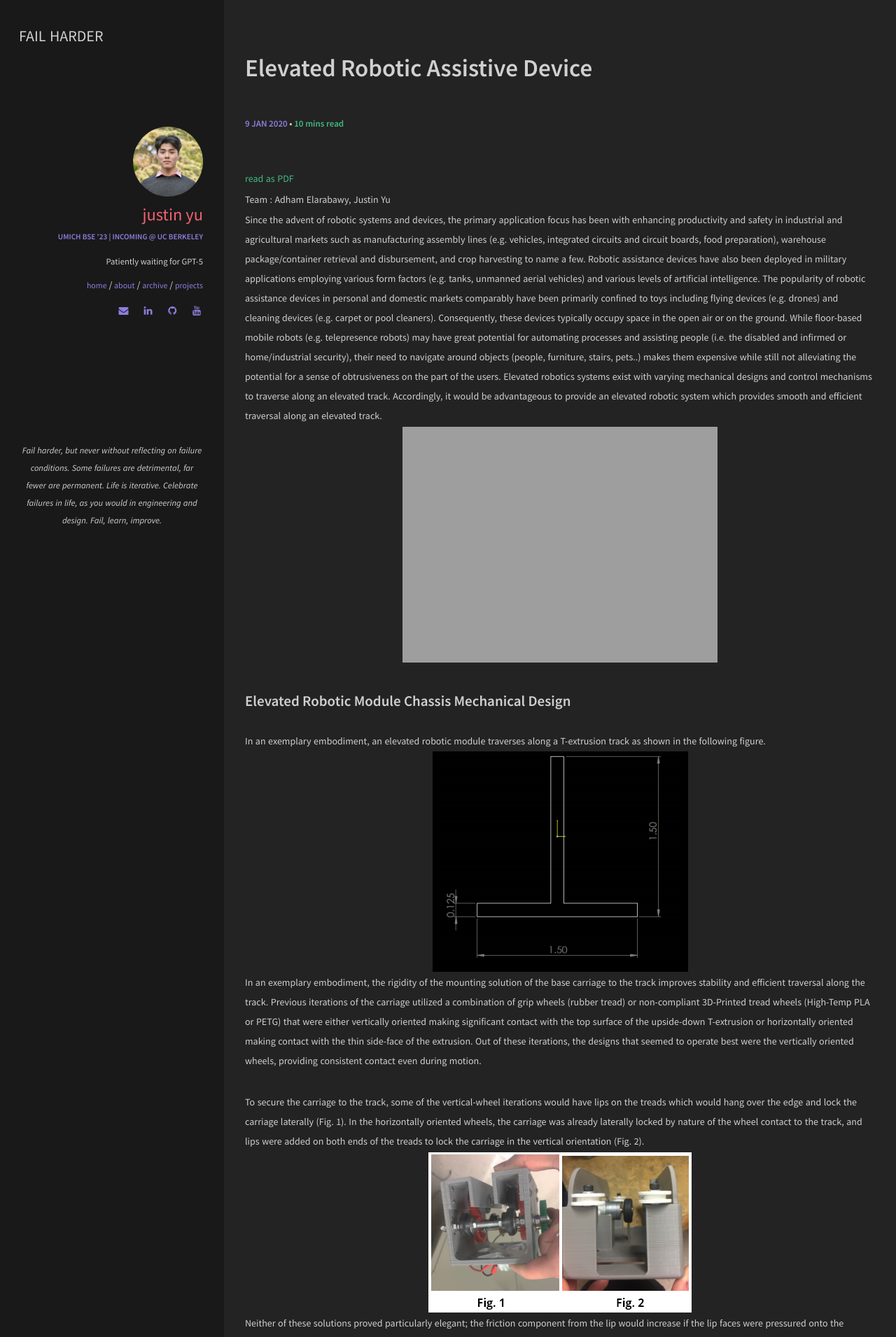
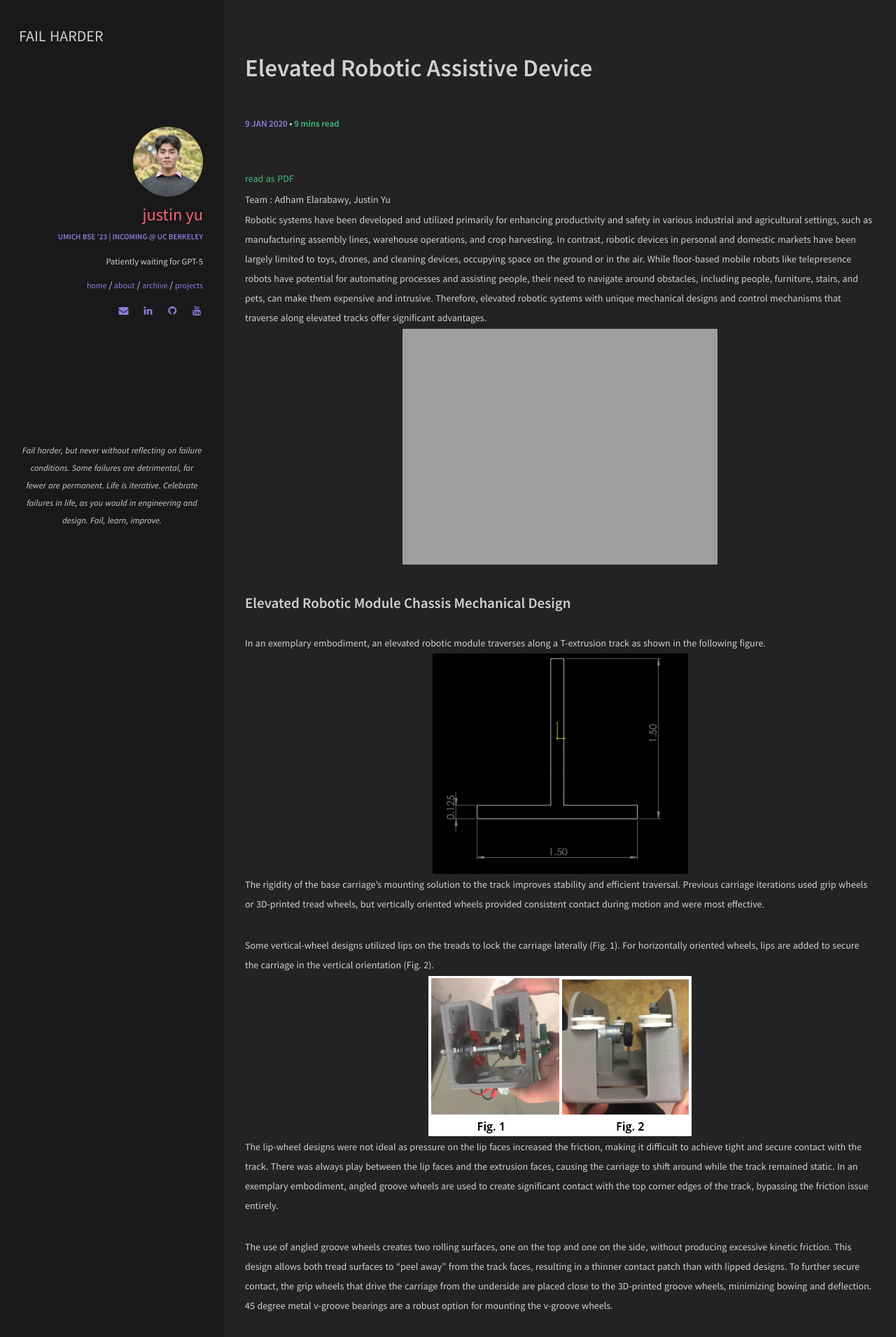
Before and after one commit to uynitsuj/uynitsuj.github.io, a Jekyll site: the page built from _posts/2020-01-09-improved-elevated-robotic-system-and-method.md, in a window 1280 px wide. Shown: the top 1911 px of the page at 70% size. Built offline with Jekyll 4.4.1, drawn with Linux system fonts in a browser that asks for light colours; some of the changed text lies outside the part shown.

Commit message:
erad reword

```diff
--- a/_posts/2020-01-09-improved-elevated-robotic-system-and-method.md
+++ b/_posts/2020-01-09-improved-elevated-robotic-system-and-method.md
@@ -9,21 +9,7 @@ image: robots/ERAD.JPG
 
 Team : Adham Elarabawy, Justin Yu
 
-Since the advent of robotic systems and devices, the primary application focus has been with enhancing
-productivity and safety in industrial and agricultural markets such as manufacturing assembly lines (e.g.
-vehicles, integrated circuits and circuit boards, food preparation), warehouse package/container retrieval
-and disbursement, and crop harvesting to name a few. Robotic assistance devices have also been
-deployed in military applications employing various form factors (e.g. tanks, unmanned aerial vehicles)
-and various levels of artificial intelligence. The popularity of robotic assistance devices in personal and
-domestic markets comparably have been primarily confined to toys including flying devices (e.g. drones)
-and cleaning devices (e.g. carpet or pool cleaners). Consequently, these devices typically occupy space in
-the open air or on the ground. While floor-based mobile robots (e.g. telepresence robots) may have great
-potential for automating processes and assisting people (i.e. the disabled and infirmed or home/industrial
-security), their need to navigate around objects (people, furniture, stairs, pets..) makes them expensive
-while still not alleviating the potential for a sense of obtrusiveness on the part of the users. Elevated
-robotics systems exist with varying mechanical designs and control mechanisms to traverse along an
-elevated track. Accordingly, it would be advantageous to provide an elevated robotic system which
-provides smooth and efficient traversal along an elevated track.
+Robotic systems have been developed and utilized primarily for enhancing productivity and safety in various industrial and agricultural settings, such as manufacturing assembly lines, warehouse operations, and crop harvesting. In contrast, robotic devices in personal and domestic markets have been largely limited to toys, drones, and cleaning devices, occupying space on the ground or in the air. While floor-based mobile robots like telepresence robots have potential for automating processes and assisting people, their need to navigate around obstacles, including people, furniture, stairs, and pets, can make them expensive and intrusive. Therefore, elevated robotic systems with unique mechanical designs and control mechanisms that traverse along elevated tracks offer significant advantages.
 
 ![Annotation 2020-08-03 214351]({{ site.url }}/img/Post1/Annotation 2020-08-03 214351.png){:height="50%" width="50%"}
 
@@ -34,45 +20,23 @@ the following figure.
 
 ![Annotation 2020-08-03 205741]({{ site.url }}/img/Post1/Annotation 2020-08-03 205741.png)
 
-In an exemplary embodiment, the rigidity of the mounting solution of the base carriage to the track
-improves stability and efficient traversal along the track.
-Previous iterations of the carriage utilized a combination of grip wheels (rubber tread) or non-compliant
-3D-Printed tread wheels (High-Temp PLA or PETG) that were either vertically oriented making
-significant contact with the top surface of the upside-down T-extrusion or horizontally oriented making
-contact with the thin side-face of the extrusion. Out of these iterations, the designs that seemed to operate
-best were the vertically oriented wheels, providing consistent contact even during motion.
+The rigidity of the base carriage's mounting solution to the track improves stability and efficient traversal. Previous carriage iterations used grip wheels or 3D-printed tread wheels, but vertically oriented wheels provided consistent contact during motion and were most effective.
 
 <br>
 
-To secure the carriage to the track, some of the vertical-wheel iterations would have lips on the treads
-which would hang over the edge and lock the carriage laterally (Fig. 1). In the horizontally oriented wheels, the
-carriage was already laterally locked by nature of the wheel contact to the track, and lips were added on
-both ends of the treads to lock the carriage in the vertical orientation (Fig. 2).
+Some vertical-wheel designs utilized lips on the treads to lock the carriage laterally (Fig. 1). For horizontally oriented wheels, lips are added to secure the carriage in the vertical orientation (Fig. 2).
 
 ![Annotation 2020-08-03 213723]({{ site.url }}/img/Post1/Annotation 2020-08-03 213723.png)
 
-Neither of these solutions proved particularly elegant; the friction component from the lip would increase if the lip faces were pressured
-onto the surface. This meant that tight and fully-secure contact with lip-wheel designs was inherently not
-feasible; there would always exist a bit of slop between the lip faces and the extrusion faces, resulting in a
-carriage that could be shifted around while the track remained static.
-In an exemplary embodiment, the friction issue is bypassed completely and instead, significant contact
-with the top corner edges of the track is created with angled groove wheels.
+The lip-wheel designs were not ideal as pressure on the lip faces increased the friction, making it difficult to achieve tight and secure contact with the track. There was always play between the lip faces and the extrusion faces, causing the carriage to shift around while the track remained static. In an exemplary embodiment, angled groove wheels are used to create significant contact with the top corner edges of the track, bypassing the friction issue entirely.
 
 <br>
 
-Instead of having either a vertical or horizontal surface rubbing on the track as the carriage traverses, by
-angling the wheels and creating grooved wheels, two wheels are effectively created, one with rolling
-motion on the top surface, and another also with rolling motion on the side surface, with neither
-producing excessive kinetic friction. The groove wheel design allows both tread surfaces to “peel away”
-from contact with the track faces, creating a thinner contact patch than lipped designs would allow. The grip wheels that drove the carriage from the underside were also situated as close as possible to the 3D-Printed groove wheels. This would mitigate any bowing and deflection of the groove wheels while also better securing the contact from both wheels. One option for robust v-groove wheel mounting was 45 degree metal v-groove bearings.
+The use of angled groove wheels creates two rolling surfaces, one on the top and one on the side, without producing excessive kinetic friction. This design allows both tread surfaces to "peel away" from the track faces, resulting in a thinner contact patch than with lipped designs. To further secure contact, the grip wheels that drive the carriage from the underside are placed close to the 3D-printed groove wheels, minimizing bowing and deflection. 45 degree metal v-groove bearings are a robust option for mounting the v-groove wheels.
 
 <br>
 
-However, a 45 degree angle may be too shallow of an angle, and providing a steeper angle might allow
-for larger loads on the base carriage without excessive torsional stress on the mounted shoulder bolts and
-the rest of the carriage body. In an exemplary embodiment, a 65 degree angle from horizontal may be
-used, so as to provide improved mounting support in the vertical orientation and still allow for a thin
-contact patch on the side wheel contacts.
+In order to support larger loads on the base carriage without causing excessive torsional stress, a steeper angle than 45 degrees may be necessary. For instance, an exemplary embodiment might use a 65 degree angle from horizontal, which provides improved mounting support in the vertical orientation while still allowing for a thin contact patch on the side wheel contacts.
 
 ![Screenshot 2020-10-03 185006]({{ site.url }}/img/Post1/Screenshot 2020-10-03 185006.png)
 <div align="center">Base Carriage Front View w/o driver wheels</div>
@@ -93,10 +57,10 @@ turn the wheels.
 
 <br>
 
-Small “wings” or tabs may be added to the side face of the carriage to increase the effective thickness of
+Vertical wings or tabs may be added to the side of the carriage to increase the effective thickness of
 the base, alleviating some of the torsional stress from the load of an additional module. Increased
 effective thickness works for the same reason that tape measures use curved profiles to allow them to
-remain extended at longer distances.
+remain extended at distance, despite being made of such thin material.
 
 ![Annotation 2020-08-03 205828]({{ site.url }}/img/Post1/Annotation 2020-08-03 205828.png)
 <div align="center">Base + 3DP Wheel</div>
```
